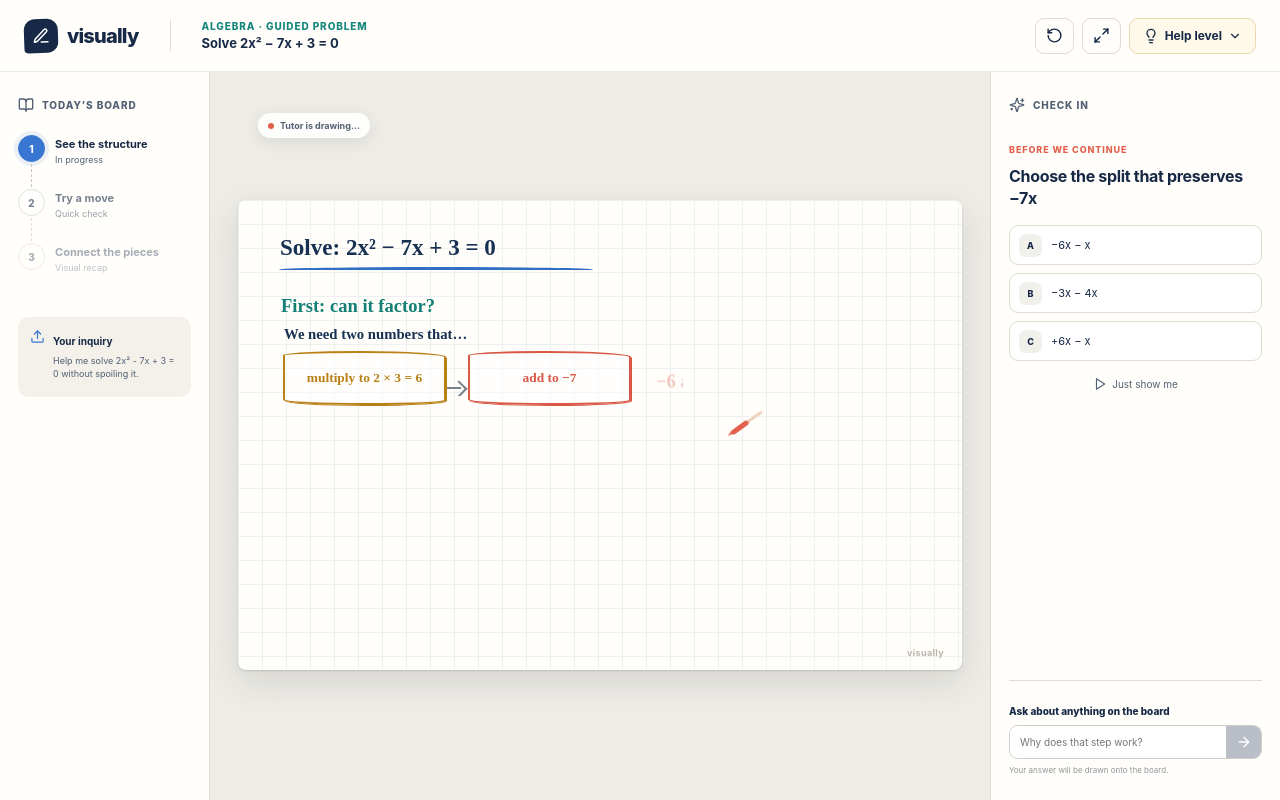
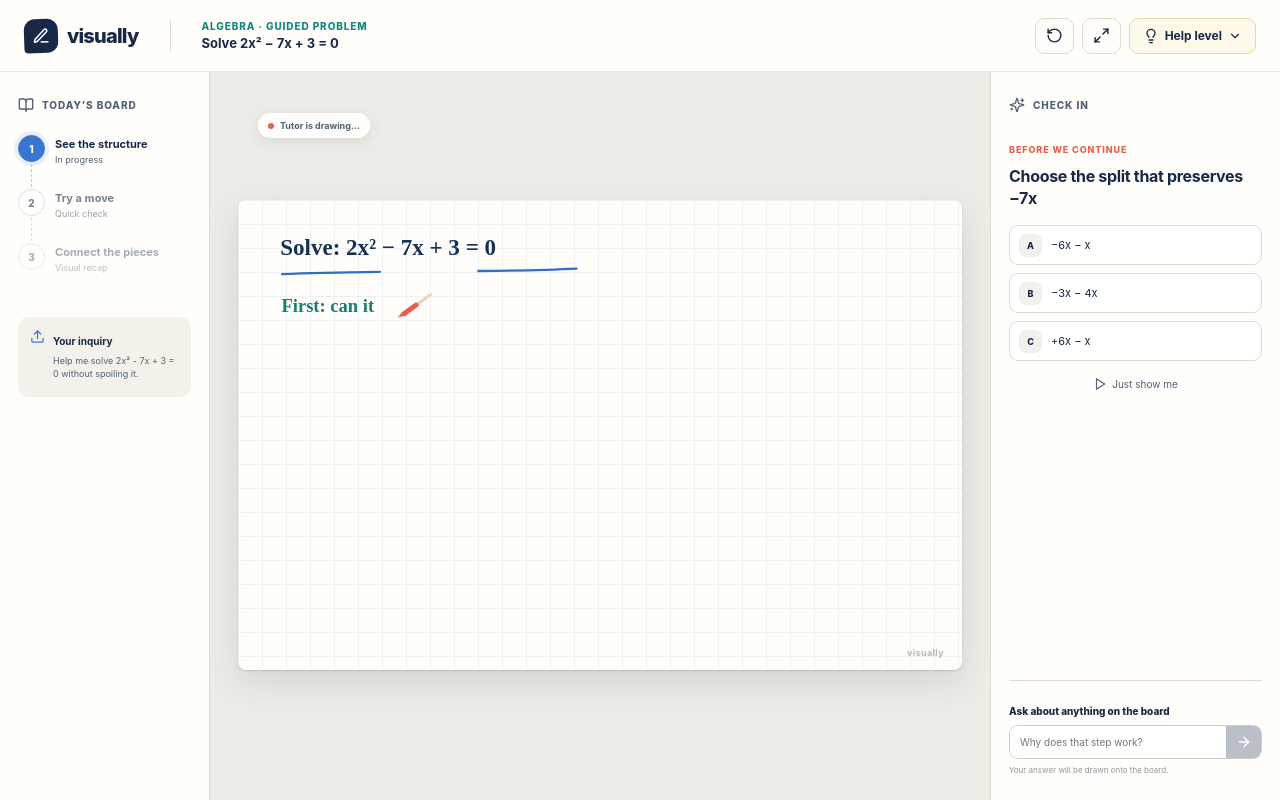
Before and after one commit to Pandacat901/visual-tutor, a Next.js app: page / in a window 1280 px wide. Both pictures are taken after a click on the button "Factor a quadratic". Built offline with nearby package versions, Linux system fonts and the light colour scheme.

Commit message:
Animate whiteboard with live marker strokes

```diff
--- a/eslint.config.mjs
+++ b/eslint.config.mjs
@@ -3,7 +3,7 @@ import { FlatCompat } from "@eslint/eslintrc";
 const compat = new FlatCompat({ baseDirectory: import.meta.dirname });
 const eslintConfig = [
   ...compat.extends("next/core-web-vitals", "next/typescript"),
-  { ignores: [".next/**", "node_modules/**", "next-env.d.ts"] },
+  { ignores: [".next/**", "out/**", "node_modules/**", "next-env.d.ts"] },
 ];
 
 export default eslintConfig;
--- a/src/app/globals.css
+++ b/src/app/globals.css
@@ -283,8 +283,7 @@ button { color: inherit; }
 .whiteboard-shell { height: 100%; display: flex; align-items: center; justify-content: center; }
 .whiteboard { width: 100%; max-height: 100%; aspect-ratio: 1200 / 780; position: relative; overflow: hidden; border-radius: 8px; background: #fffefa; box-shadow: 0 12px 35px rgba(35,43,50,.12), 0 1px 2px rgba(20,25,30,.15); }
 .board-grid { position: absolute; inset: 0; opacity: .17; background-image: linear-gradient(#9caec2 1px, transparent 1px), linear-gradient(90deg, #9caec2 1px, transparent 1px); background-size: 24px 24px; }
-.board-item, .board-divider, .board-arrow { position: absolute; z-index: 2; animation: write-in .42s cubic-bezier(.2,.8,.25,1) both; }
-@keyframes write-in { from { opacity: 0; clip-path: inset(0 100% 0 0); transform: translateY(2px) rotate(-.4deg); } to { opacity: 1; clip-path: inset(0 -5% 0 0); transform: translateY(0) rotate(0); } }
+.board-item, .board-divider, .board-arrow { position: absolute; z-index: 2; }
 .board-item { font-family: "Segoe Print", "Bradley Hand", "Chalkboard SE", cursive; font-weight: 620; line-height: 1.35; }
 .board-item > span { display: block; }
 .size-sm { font-size: clamp(7px, .8vw, 12px); }
@@ -297,16 +296,22 @@ button { color: inherit; }
 .ink-coral { color: #d85745; }
 .ink-gold { color: #b98018; }
 .ink-muted { color: #78818c; }
-.board-divider { height: 5px; border-top: 3px solid currentColor; border-radius: 50%; transform: rotate(-.8deg); }
-.board-box { border: 2px solid currentColor; border-radius: 46% 52% 48% 50% / 8% 11% 9% 10%; display: flex; flex-direction: column; align-items: center; justify-content: center; text-align: center; padding: 8px; font-size: clamp(8px, 1.05vw, 16px); background: rgba(255,255,255,.45); box-shadow: 1px 1px 0 currentColor; }
-.board-prompt { padding: 17px 20px; border: 2px dashed currentColor; border-radius: 12px 17px 10px 15px; background: rgba(255,255,255,.74); font-size: clamp(9px, 1.1vw, 17px); display: flex; flex-direction: column; justify-content: center; }
+.board-divider { height: 8px; overflow: visible; transform: rotate(-.8deg); }
+.board-divider path, .board-arrow path, .drawn-frame path { stroke: currentColor; fill: none; stroke-width: 2.3; stroke-linecap: round; stroke-linejoin: round; vector-effect: non-scaling-stroke; }
+.board-box, .board-prompt { display: grid; place-items: center; text-align: center; padding: 13px 16px; background: rgba(255,255,255,.56); }
+.board-box { font-size: clamp(8px, 1.05vw, 16px); }
+.board-prompt { font-size: clamp(9px, 1.1vw, 17px); }
+.drawn-frame { position: absolute; inset: 0; width: 100%; height: 100%; overflow: visible; pointer-events: none; }
+.drawn-frame .dashed { stroke-linecap: round; }
+.board-frame-text { position: relative; z-index: 1; display: flex; flex-direction: column; align-items: center; justify-content: center; }
+.board-frame-text > span { display: block; }
 .board-equation { letter-spacing: .02em; }
-.board-arrow { height: 18px; top: calc(var(--top) + 10px); }
-.board-arrow span { position: absolute; top: 50%; left: 0; right: 8px; border-top: 2px solid currentColor; transform: rotate(-1deg); }
-.board-arrow span::after { content: ""; position: absolute; right: -4px; top: -6px; width: 10px; height: 10px; border-top: 2px solid currentColor; border-right: 2px solid currentColor; transform: rotate(45deg); }
+.board-arrow { height: 30px; overflow: visible; }
 .board-sketch svg { width: 100%; height: 100%; overflow: visible; }
 .plant-sketch path, .plant-sketch circle { stroke: currentColor; fill: none; stroke-width: 3; stroke-linecap: round; stroke-linejoin: round; }
-.drawing-cursor { width: 20px; height: 5px; border-radius: 8px; position: absolute; z-index: 8; background: var(--coral); transform: rotate(-36deg); transition: .3s ease; box-shadow: 18px 0 0 -1px #f1d2be; }
+.drawing-cursor { width: 20px; height: 5px; border-radius: 8px; position: absolute; z-index: 8; background: var(--coral); transform: translate(-4px, -2px) rotate(-36deg); box-shadow: 18px 0 0 -1px #f1d2be; will-change: left, top; }
+.drawing-cursor.is-drawing { animation: marker-pressure .18s ease-in-out infinite alternate; }
+@keyframes marker-pressure { from { margin-top: -1px; } to { margin-top: 1px; } }
 .drawing-cursor::after { content: ""; position: absolute; left: -5px; top: 0; border-right: 7px solid var(--coral); border-top: 2.5px solid transparent; border-bottom: 2.5px solid transparent; }
 .board-signature { position: absolute; right: 18px; bottom: 12px; color: #b9b6ad; font-size: 9px; font-weight: 700; letter-spacing: .04em; }
 
--- a/src/components/Whiteboard.tsx
+++ b/src/components/Whiteboard.tsx
@@ -1,6 +1,7 @@
 "use client";
 
 import { useEffect, useMemo, useState } from "react";
+import type { CSSProperties } from "react";
 import type { BoardElement, Lesson } from "@/types/board";
 
 type WhiteboardProps = {
@@ -11,111 +12,208 @@ type WhiteboardProps = {
   onDrawingChange?: (drawing: boolean) => void;
 };
 
-function PlantSketch() {
+const clamp = (value: number) => Math.max(0, Math.min(1, value));
+
+function drawingDuration(element: BoardElement) {
+  const text = element.text ?? element.label ?? "";
+  if (element.type === "sketch") return 2_100;
+  if (element.type === "box") return 1_250;
+  if (element.type === "prompt") return Math.max(1_400, Math.min(2_200, text.length * 24));
+  if (element.type === "arrow" || element.type === "divider") return 720;
+  return Math.max(850, Math.min(2_000, text.length * 38));
+}
+
+function PlantSketch({ progress }: { progress: number }) {
+  const paths = [
+    "M120 205 C115 155 125 105 118 54",
+    "M119 114 C83 115 64 96 55 71 C86 68 112 81 119 114Z",
+    "M120 142 C153 138 176 116 183 90 C151 91 129 109 120 142Z",
+    "M118 70 C97 57 94 34 103 18 C126 27 134 49 118 70Z",
+    "M55 207 Q120 175 190 207",
+    "M92 207 L78 228 M120 202 L120 231 M148 203 L165 227",
+    "M195 1 V12 M195 64 V77 M158 38 H171 M220 38 H233 M169 12 L178 21 M213 55 L222 64",
+  ];
+  const total = paths.length + 1;
+
   return (
     <svg viewBox="0 0 240 240" className="plant-sketch" aria-label="Hand drawn plant">
-      <path d="M120 205 C115 155 125 105 118 54" />
-      <path d="M119 114 C83 115 64 96 55 71 C86 68 112 81 119 114Z" />
-      <path d="M120 142 C153 138 176 116 183 90 C151 91 129 109 120 142Z" />
-      <path d="M118 70 C97 57 94 34 103 18 C126 27 134 49 118 70Z" />
-      <path d="M55 207 Q120 175 190 207" />
-      <path d="M92 207 L78 228 M120 202 L120 231 M148 203 L165 227" />
-      <circle cx="195" cy="38" r="25" />
-      <path d="M195 1 V12 M195 64 V77 M158 38 H171 M220 38 H233 M169 12 L178 21 M213 55 L222 64" />
+      {paths.slice(0, 6).map((path, index) => {
+        const localProgress = clamp(progress * total - index);
+        return <path key={path} d={path} pathLength="1" style={{ strokeDasharray: "1 1", strokeDashoffset: 1 - localProgress }} />;
+      })}
+      <circle cx="195" cy="38" r="25" pathLength="1" style={{ strokeDasharray: "1 1", strokeDashoffset: 1 - clamp(progress * total - 6) }} />
+      <path d={paths[6]} pathLength="1" style={{ strokeDasharray: "1 1", strokeDashoffset: 1 - clamp(progress * total - 7) }} />
     </svg>
   );
 }
 
-function BoardItem({ element, order }: { element: BoardElement; order: number }) {
-  const style = {
+function HandDrawnFrame({ progress, dashed = false }: { progress: number; dashed?: boolean }) {
+  return (
+    <svg className="drawn-frame" viewBox="0 0 100 100" preserveAspectRatio="none" aria-hidden="true">
+      <path
+        d="M5 8 C28 4 70 5 95 9 L96 89 C69 95 28 93 5 88 Z"
+        pathLength="1"
+        className={dashed ? "dashed" : undefined}
+        style={{ strokeDasharray: dashed ? "0.04 0.025" : "1 1", strokeDashoffset: 1 - progress }}
+      />
+    </svg>
+  );
+}
+
+function BoardItem({ element, progress, complete }: { element: BoardElement; progress: number; complete: boolean }) {
+  const sourceText = element.text ?? element.label ?? "";
+  const textProgress = element.type === "box" || element.type === "prompt" ? clamp((progress - 0.48) / 0.52) : progress;
+  const characterCount = complete ? sourceText.length : Math.max(0, Math.ceil(sourceText.length * textProgress));
+  const displayText = sourceText.slice(0, characterCount);
+  const style: CSSProperties = {
     left: `${(element.x / 1200) * 100}%`,
     top: `${(element.y / 780) * 100}%`,
     width: element.width ? `${(element.width / 1200) * 100}%` : undefined,
     height: element.height ? `${(element.height / 780) * 100}%` : undefined,
-    animationDelay: `${Math.min(order * 0.035, 0.25)}s`,
   };
 
   if (element.type === "divider") {
-    return <div className={`board-divider ink-${element.color}`} style={style} />;
+    return (
+      <svg className={`board-divider ink-${element.color}`} style={style} viewBox="0 0 100 8" preserveAspectRatio="none" aria-hidden="true">
+        <path d="M1 5 C28 2 73 7 99 3" pathLength="1" style={{ strokeDasharray: "1 1", strokeDashoffset: 1 - progress }} />
+      </svg>
+    );
   }
 
   if (element.type === "arrow") {
+    const headProgress = clamp((progress - 0.72) / 0.28);
     return (
-      <div className={`board-arrow ink-${element.color}`} style={style}>
-        <span />
-      </div>
+      <svg className={`board-arrow ink-${element.color}`} style={style} viewBox="0 0 100 30" preserveAspectRatio="none" aria-hidden="true">
+        <path d="M2 16 C28 13 70 17 91 14" pathLength="1" style={{ strokeDasharray: "1 1", strokeDashoffset: 1 - clamp(progress / 0.82) }} />
+        <path d="M82 5 L94 14 L83 25" pathLength="1" style={{ strokeDasharray: "1 1", strokeDashoffset: 1 - headProgress }} />
+      </svg>
     );
   }
 
   if (element.type === "sketch") {
-    return (
-      <div className={`board-item board-sketch ink-${element.color}`} style={style}>
-        <PlantSketch />
-      </div>
-    );
+    return <div className={`board-item board-sketch ink-${element.color}`} style={style}><PlantSketch progress={progress} /></div>;
   }
 
   if (element.type === "box") {
     return (
       <div className={`board-item board-box ink-${element.color}`} style={style}>
-        {(element.label ?? "").split("\n").map((line, index) => (
-          <span key={`${line}-${index}`}>{line}</span>
-        ))}
+        <HandDrawnFrame progress={clamp(progress / 0.62)} />
+        <div className="board-frame-text">{displayText.split("\n").map((line, index) => <span key={`${line}-${index}`}>{line}</span>)}</div>
+      </div>
+    );
+  }
+
+  if (element.type === "prompt") {
+    return (
+      <div className={`board-item board-prompt ink-${element.color} size-${element.size ?? "md"}`} style={style}>
+        <HandDrawnFrame progress={clamp(progress / 0.58)} dashed />
+        <div className="board-frame-text">{displayText.split("\n").map((line, index) => <span key={`${line}-${index}`}>{line}</span>)}</div>
       </div>
     );
   }
 
   return (
-    <div
-      className={`board-item board-${element.type} ink-${element.color ?? "navy"} size-${element.size ?? "md"}`}
-      style={style}
-    >
-      {(element.text ?? "").split("\n").map((line, index) => (
-        <span key={`${line}-${index}`}>{line}</span>
-      ))}
+    <div className={`board-item board-${element.type} ink-${element.color ?? "navy"} size-${element.size ?? "md"}`} style={style}>
+      {displayText.split("\n").map((line, index) => <span key={`${line}-${index}`}>{line}</span>)}
     </div>
   );
 }
 
+function cursorPosition(element: BoardElement, progress: number) {
+  const text = element.text ?? element.label ?? "";
+  const width = element.width ?? Math.max(100, Math.min(590, text.length * 15));
+  const height = element.height ?? (element.type === "arrow" || element.type === "divider" ? 30 : 48);
+  let x = element.x;
+  let y = element.y + height * 0.55;
+
+  if (element.type === "box" || element.type === "prompt") {
+    const outlineProgress = clamp(progress / 0.58);
+    if (progress > 0.58) {
+      x = element.x + width * clamp((progress - 0.58) / 0.42);
+      y = element.y + height * 0.58;
+    } else if (outlineProgress < 0.28) {
+      x = element.x + width * (outlineProgress / 0.28);
+      y = element.y + 5;
+    } else if (outlineProgress < 0.48) {
+      x = element.x + width - 3;
+      y = element.y + height * ((outlineProgress - 0.28) / 0.2);
+    } else if (outlineProgress < 0.78) {
+      x = element.x + width * (1 - (outlineProgress - 0.48) / 0.3);
+      y = element.y + height - 4;
+    } else {
+      x = element.x + 4;
+      y = element.y + height * (1 - (outlineProgress - 0.78) / 0.22);
+    }
+  } else if (element.type === "sketch") {
+    x = element.x + width * (0.5 + Math.sin(progress * Math.PI * 5) * 0.25);
+    y = element.y + height * (0.86 - progress * 0.7);
+  } else {
+    x = element.x + width * progress;
+  }
+
+  return { left: `${(x / 1200) * 100}%`, top: `${(y / 780) * 100}%` };
+}
+
 export function Whiteboard({ lesson, revealAll, checkpointComplete, followUps, onDrawingChange }: WhiteboardProps) {
-  const [visible, setVisible] = useState(0);
+  const [activeIndex, setActiveIndex] = useState(0);
+  const [progress, setProgress] = useState(0);
   const baseLimit = revealAll ? lesson.elements.length : Math.min(lesson.elements.length, lesson.checkpointIndex + 1);
   const shownContinuation = checkpointComplete || revealAll;
   const allElements = useMemo(
-    () => [
-      ...lesson.elements.slice(0, baseLimit),
-      ...(shownContinuation ? lesson.continuation : []),
-      ...followUps,
-    ],
+    () => [...lesson.elements.slice(0, baseLimit), ...(shownContinuation ? lesson.continuation : []), ...followUps],
     [baseLimit, followUps, lesson, shownContinuation],
   );
 
   useEffect(() => {
-    setVisible(0);
+    setActiveIndex(0);
+    setProgress(0);
   }, [lesson.id]);
 
   useEffect(() => {
-    if (visible >= allElements.length) {
+    if (activeIndex >= allElements.length) {
       onDrawingChange?.(false);
       return;
     }
+
     onDrawingChange?.(true);
-    const timer = window.setTimeout(() => setVisible((value) => value + 1), visible === 0 ? 180 : 340);
-    return () => window.clearTimeout(timer);
-  }, [allElements.length, onDrawingChange, visible]);
+    const duration = drawingDuration(allElements[activeIndex]);
+    let frame = 0;
+    let startTime = 0;
+    let advanceTimer = 0;
+
+    const tick = (time: number) => {
+      if (!startTime) startTime = time;
+      const nextProgress = clamp((time - startTime) / duration);
+      setProgress(nextProgress);
+      if (nextProgress < 1) {
+        frame = window.requestAnimationFrame(tick);
+      } else {
+        advanceTimer = window.setTimeout(() => {
+          setActiveIndex((index) => index + 1);
+          setProgress(0);
+        }, 90);
+      }
+    };
+
+    const delay = window.setTimeout(() => { frame = window.requestAnimationFrame(tick); }, activeIndex === 0 ? 280 : 70);
+    return () => {
+      window.clearTimeout(delay);
+      window.clearTimeout(advanceTimer);
+      window.cancelAnimationFrame(frame);
+    };
+  }, [activeIndex, allElements, onDrawingChange]);
+
+  const activeElement = activeIndex < allElements.length ? allElements[activeIndex] : null;
+  const renderedElements = allElements.slice(0, Math.min(activeIndex + 1, allElements.length));
 
   return (
     <div className="whiteboard-shell">
       <div className="whiteboard" role="img" aria-label={`Visual lesson: ${lesson.title}`}>
         <div className="board-grid" />
-        {allElements.slice(0, visible).map((element, index) => (
-          <BoardItem key={element.id} element={element} order={index} />
+        {renderedElements.map((element, index) => (
+          <BoardItem key={element.id} element={element} progress={index === activeIndex ? progress : 1} complete={index < activeIndex} />
         ))}
-        {visible < allElements.length && (
-          <div className="drawing-cursor" style={{ left: `${24 + ((visible * 13) % 60)}%`, top: `${18 + ((visible * 11) % 58)}%` }}>
-            <span />
-          </div>
-        )}
+        {activeElement && <div className="drawing-cursor is-drawing" style={cursorPosition(activeElement, progress)} aria-hidden="true"><span /></div>}
         <div className="board-signature">visually</div>
       </div>
     </div>
```
Also changed, not shown: 1 other file (tests, documents, lock files or other folders).
